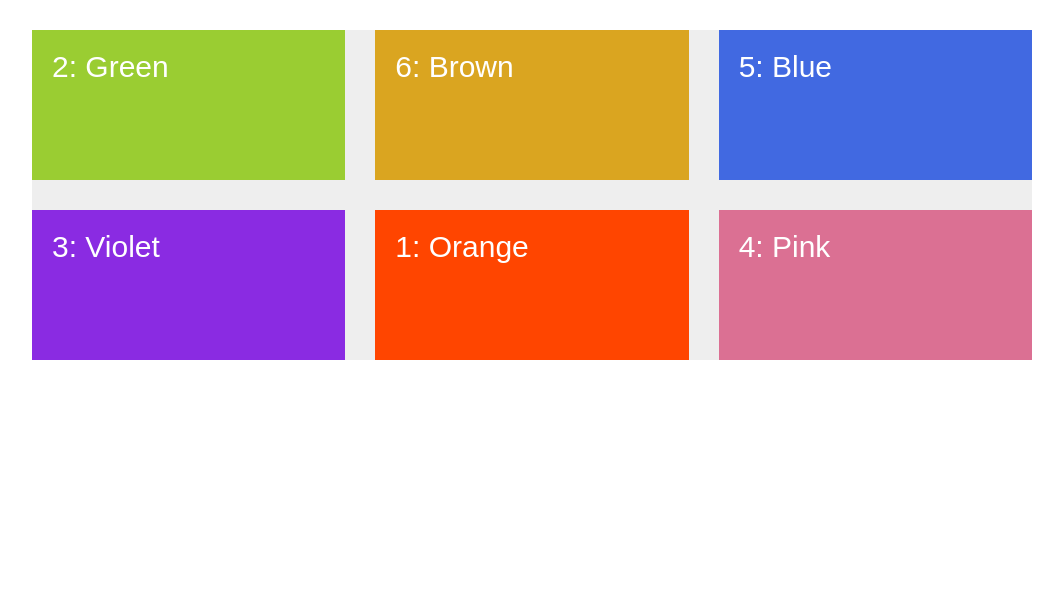
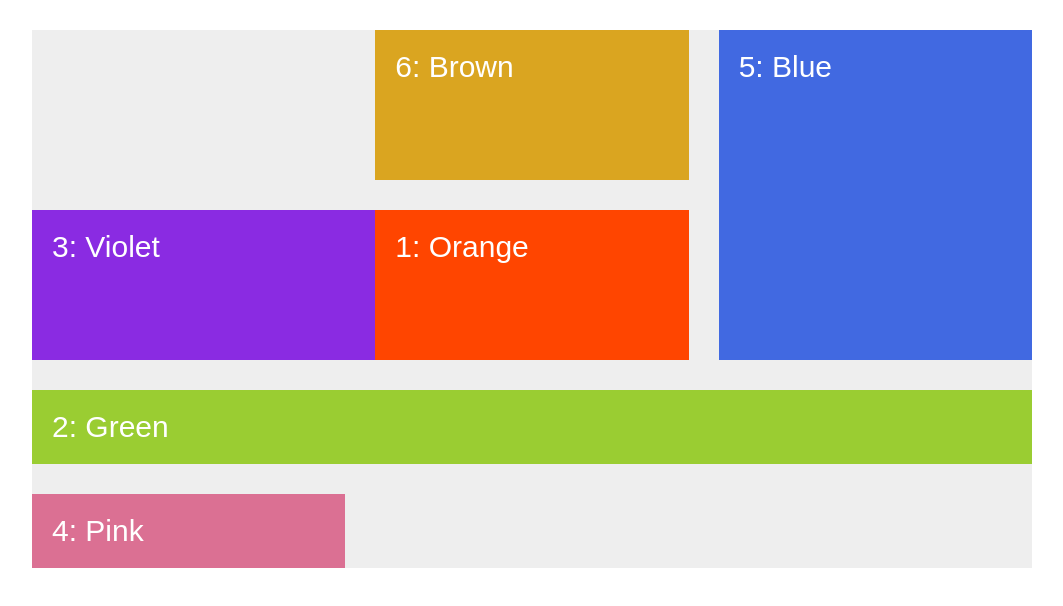
Before and after one commit to MateenCode/css-grid, a website: page index.html in a window 1280 px wide. Shown: the whole page, without its empty margins (108-1171 px from the left). Drawn offline with Linux system fonts and the light colour scheme.

Commit message:
spanning grid items

```diff
--- a/sass/main.scss
+++ b/sass/main.scss
@@ -31,13 +31,19 @@
 
     grid-row: 2 / 3;
     grid-column: 2 / 3;
+    z-index: 10;
   }
 
   &--2 {
     background-color: yellowgreen;
+    // grid-column: 2 / span 2;
+    grid-column: 1 / -1;
+
   }
   &--3 {
     background-color: blueviolet;
+    grid-column: 1 / 3;
+    grid-row: 2 / 3;
   }
   &--4 {
     background-color: palevioletred;
@@ -47,7 +53,7 @@
 
     // grid-row: 1 / 2;
     // grid-column: 3 / 4;
-    grid-area: 1 / 3 / 2 / 4;
+    grid-area: 1 / 3 / 3 / 4;
   }
   &--6 {
     background-color: goldenrod;
```
Also changed, not shown: css/style.css.
